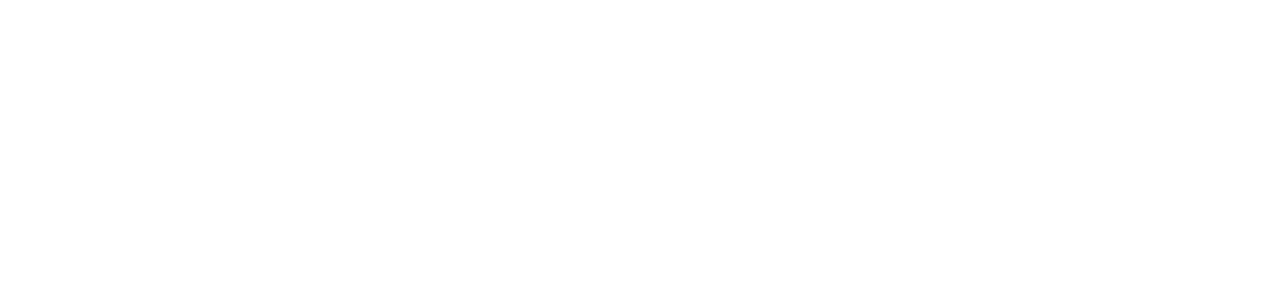
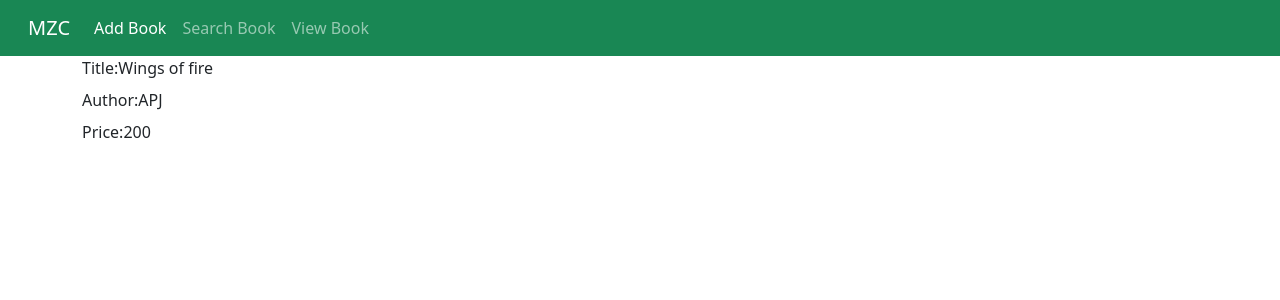
Before and after one commit to liji356/BookReact, a React (Create React App) app: page /viewbook in a window 1280 px wide. Before the commit this address had no page. Shown: the top 300 px of the page. Built offline with nearby package versions, Linux system fonts and the light colour scheme.

Commit message:
viewbarch

```diff
--- a/src/App.js
+++ b/src/App.js
@@ -6,6 +6,7 @@
 import Addbook from './components/Addbook';
 import { BrowserRouter, Route, Routes } from 'react-router-dom';
 import Searchbook from './components/Searchbook';
+import Viewbook from './components/Viewbook';
 
 function App() {
   return (
@@ -16,6 +17,7 @@
 <Routes>
 <Route path="/" exact element={<Addbook/>}/>
 <Route path="/booksearch" exact element={<Searchbook/>}/>
+<Route path="/viewbook" exact element={<Viewbook/>}/>
 </Routes>
 </BrowserRouter>
     </>
--- a/src/components/Header.js
+++ b/src/components/Header.js
@@ -17,6 +17,7 @@
       <div className="navbar-nav">
         <Link className="nav-link active" to={"/"}>Add Book</Link>
         <Link className="nav-link" to={"/booksearch"}> Search Book</Link>
+        <Link className="nav-link" to={"/viewbook"}> View Book</Link>
 
 
       </div>
--- /dev/null
+++ b/src/components/Viewbook.js
@@ -0,0 +1,40 @@
+import React from 'react'
+import Header from './Header'
+
+const Viewbook = () => {
+
+
+    var booklist={"Title":"Wings of fire",
+                   "Price":"200",
+                "Author":"APJ"}
+  return (
+    <div>
+        <Header/>
+
+        <div class="container">
+    <div class="row">
+        <div class="col col-12 col-sm-12 col-md-12 col-lg-12 col-xl-12 col-xxl-12">
+            <div class="row">
+                <div class="col col-12 col-sm-12 col-md-12 col-lg-12 col-xl-12 col-xxl-12">
+                    <label className='form-label'>Title:</label>
+                    {booklist.Title}
+                </div>
+                <div class="col col-12 col-sm-12 col-md-12 col-lg-12 col-xl-12 col-xxl-12">
+                <label className='form-label'>Author:</label>
+                    {booklist.Author}
+                </div>
+                <div class="col col-12 col-sm-12 col-md-12 col-lg-12 col-xl-12 col-xxl-12">
+                <label className='form-label'>Price:</label>
+                    {booklist.Price}
+                </div>
+            </div>
+        </div>
+    </div>
+</div>
+
+
+        </div>
+  )
+}
+
+export default Viewbook
```
Also changed, not shown: public/view.html (added, +11 -0 lines).
